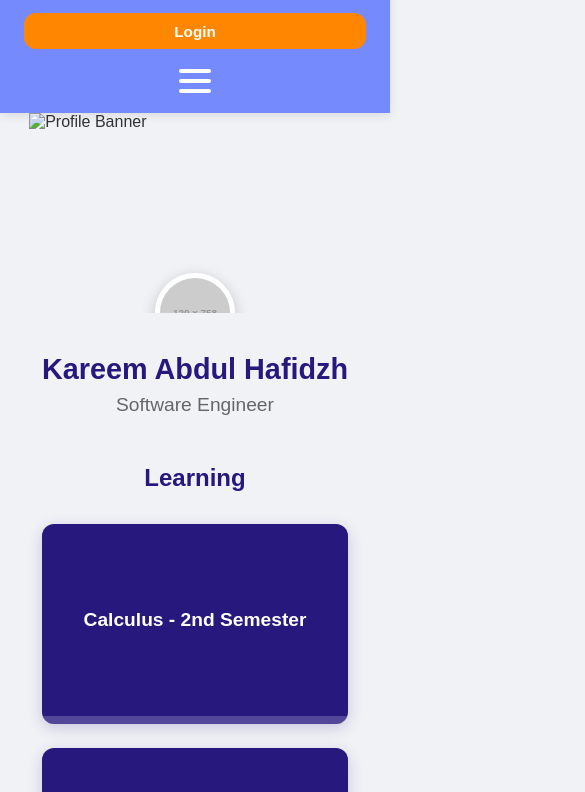
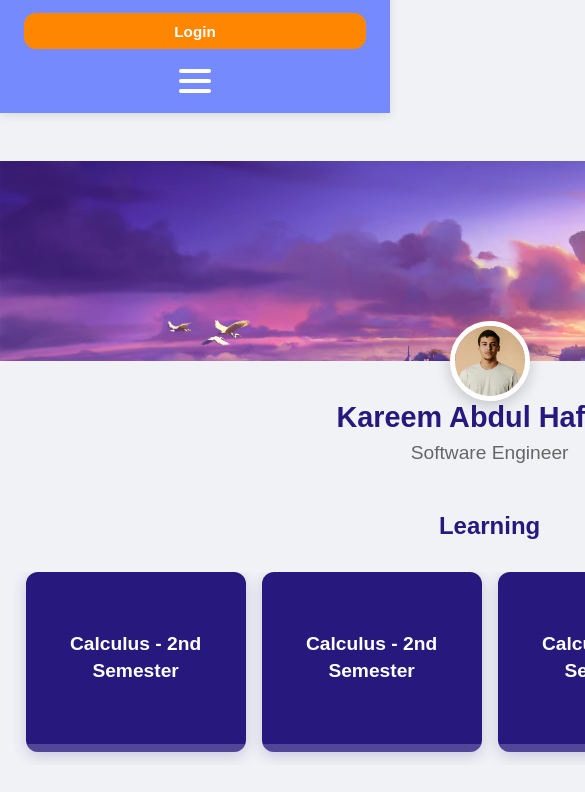
Before and after one commit to gabriellaawidd/BeeYond, a plain HTML site: page html/profile.html in a window 390 px wide. Shown: the part 52-844 px from the top of the page, 585 px wide, since content can reach past the window. Drawn offline with Linux system fonts and the light colour scheme; placeholder pictures from the web are drawn by us; a web font is replaced by a local one.

Commit message:
profile picture

```diff
--- a/css/profile.css
+++ b/css/profile.css
@@ -34,6 +34,7 @@ body {
 }
 
 .hero-banner {
+    padding-top: 48px;
     position: relative;
     width: 100%;
     max-width: 100%;
@@ -119,12 +120,34 @@ body {
 }
 
 .courses-grid {
-    display: grid;
-    grid-template-columns: repeat(auto-fit, minmax(280px, 1fr));
+    display: flex;
+    overflow-x: auto;
+    -webkit-overflow-scrolling: touch;
     gap: 2rem;
+    padding-bottom: 1rem;
+    scrollbar-width: thin;
+    scrollbar-color: var(--nav-color) rgba(0,0,0,0.1);
+}
+
+.courses-grid::-webkit-scrollbar {
+    height: 8px;
+}
+
+.courses-grid::-webkit-scrollbar-track {
+    background: rgba(0,0,0,0.1);
+    border-radius: 10px;
+}
+
+.courses-grid::-webkit-scrollbar-thumb {
+    background-color: var(--nav-color);
+    border-radius: 10px;
+    border: 2px solid transparent;
+    background-clip: padding-box;
 }
 
 .course-card {
+    flex-shrink: 0;
+    width: 280px;
     background-color: var(--primary);
     border-radius: var(--corner-radius-size);
     overflow: hidden;
@@ -298,9 +321,18 @@ body {
     }
 
     .courses-grid {
-        grid-template-columns: repeat(auto-fit, minmax(250px, 1fr));
-        padding: 0;
+        display: flex;
+        overflow-x: auto;
         gap: 1.5rem;
+        padding: 0 1rem 1rem 1rem;
+        -webkit-overflow-scrolling: touch;
+        scrollbar-width: thin;
+        scrollbar-color: var(--nav-color) rgba(0,0,0,0.1);
+    }
+
+    .course-card {
+        flex-shrink: 0;
+        width: 250px;
     }
 }
 
@@ -338,9 +370,13 @@ body {
     }
 
     .courses-grid {
-        grid-template-columns: 1fr;
-        padding: 0;
-        gap: 1.5rem;
+        padding: 0 0.8rem 0.8rem 0.8rem;
+        gap: 1rem;
+    }
+
+    .course-card {
+        width: 220px;
+        min-height: 180px;
     }
 }
 
--- a/html/profile.html
+++ b/html/profile.html
@@ -41,11 +41,11 @@
     <section class="hero-banner">
         <div class="banner-wrapper">
             <div class="banner-image">
-                <img src="/assets/students-studying-together.jpg" alt="Profile Banner" class="banner-img">
+                <img src="../assets/profile.jpg" alt="Profile Banner" class="banner-img">
             </div>
-            <div class="profile-picture">
-                <img src="https://via.placeholder.com/120/758BFD/FFFFFF?text=KAH" alt="Kareem Abdul Hafidzh" class="profile-img">
             </div>
+        <div class="profile-picture">
+            <img src="../assets/profilepict.jpg" alt="Kareem Abdul Hafidzh" class="profile-img">
         </div>
     </section>
     <section class="profile-info">
```
Also changed, not shown: assets/profile.jpg (added), assets/profilepict.jpg (added).
